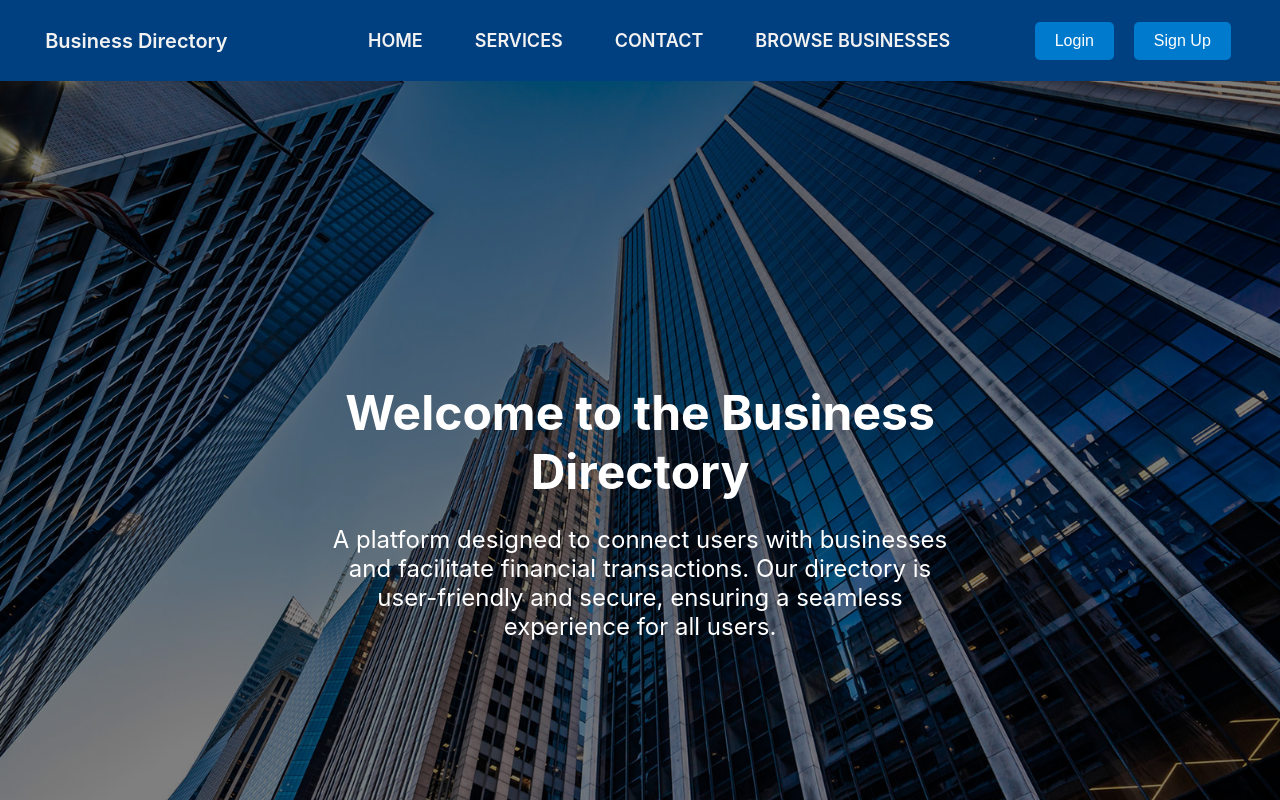
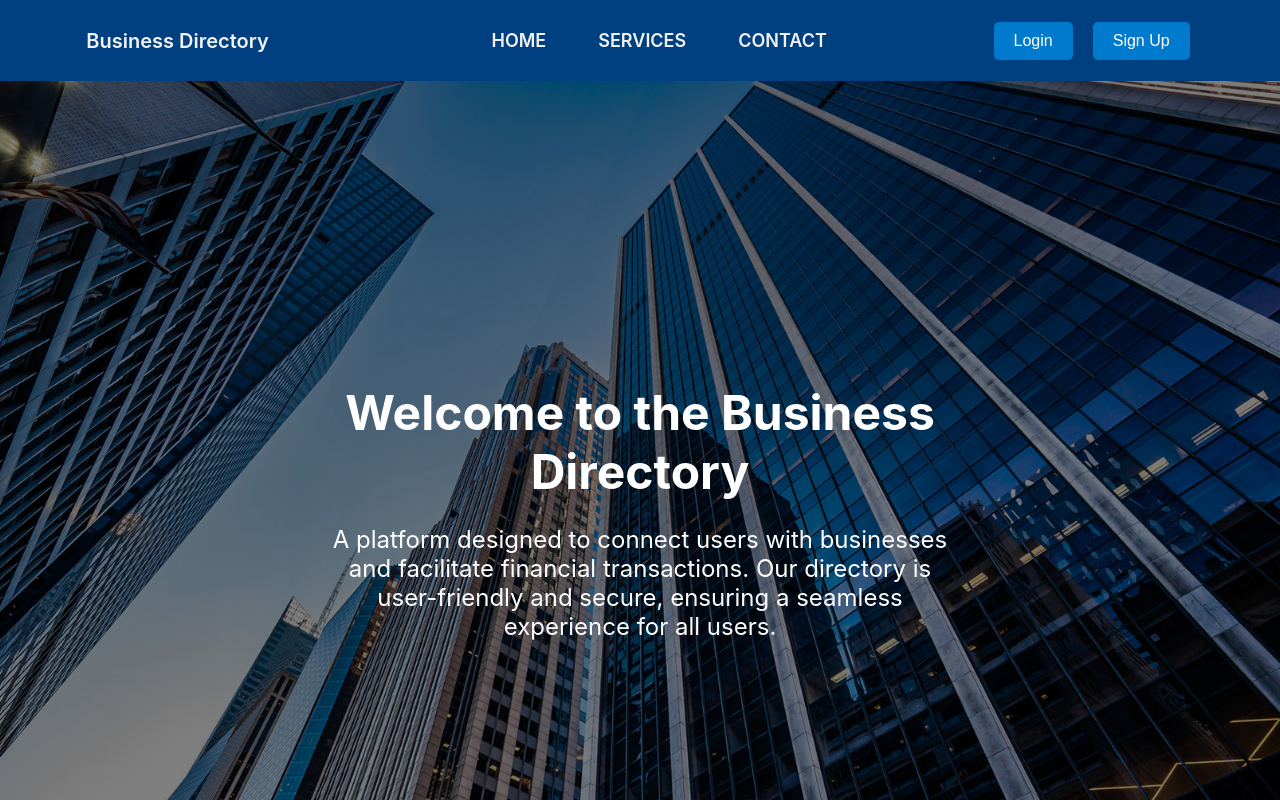
Before and after one commit to kristinashres55/business-directory-platform, a React (Create React App) app in the folder frontend/: page / in a window 1280 px wide. Shown: the top 800 px of the page. Built offline with nearby package versions, Linux system fonts and the light colour scheme.

Commit message:
Add routes

```diff
--- a/frontend/src/components/Main/Main.jsx
+++ b/frontend/src/components/Main/Main.jsx
@@ -1,5 +1,6 @@
 import React from "react";
 import "./Main.css";
+import { Link } from "react-router-dom";
 
 const Main = () => {
   return (
@@ -10,7 +11,9 @@ const Main = () => {
           <p className="card-text">
             View profiles, services, and financials of verified businesses.
           </p>
-          <button className="card-button primary">Explore</button>
+          <Link to="/businesses" className="card-link">
+            <button className="card-button primary">Explore</button>
+          </Link>
         </div>
 
         <div className="card">
--- a/frontend/src/components/Navbar/Navbar.jsx
+++ b/frontend/src/components/Navbar/Navbar.jsx
@@ -30,9 +30,9 @@ const Navbar = () => {
           <li>
             <Link to="/contact">Contact</Link>
           </li>
-          <li>
+          {/* <li>
             <Link to="/businesses">Browse Businesses</Link>
-          </li>
+          </li> */}
 
           {user?.role === "business" && (
             <>
```
